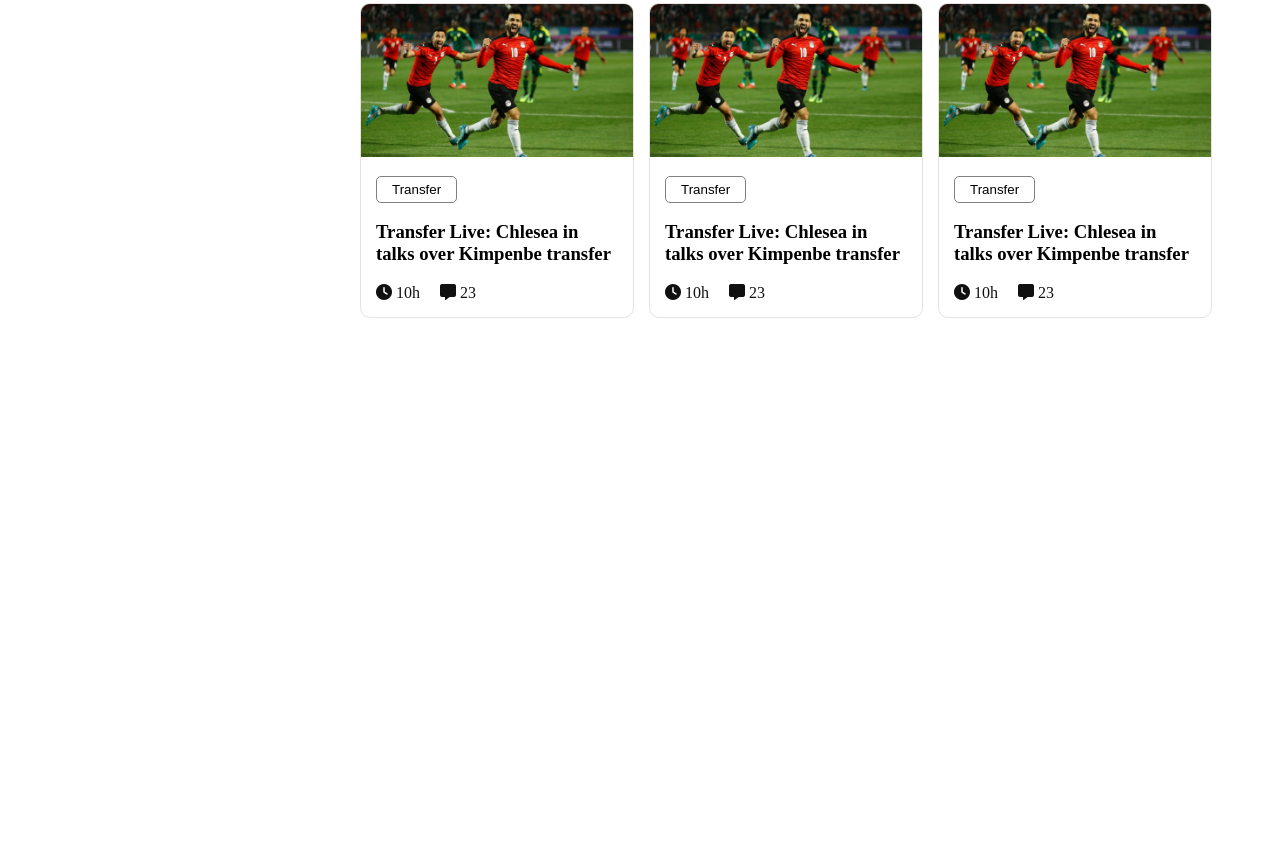
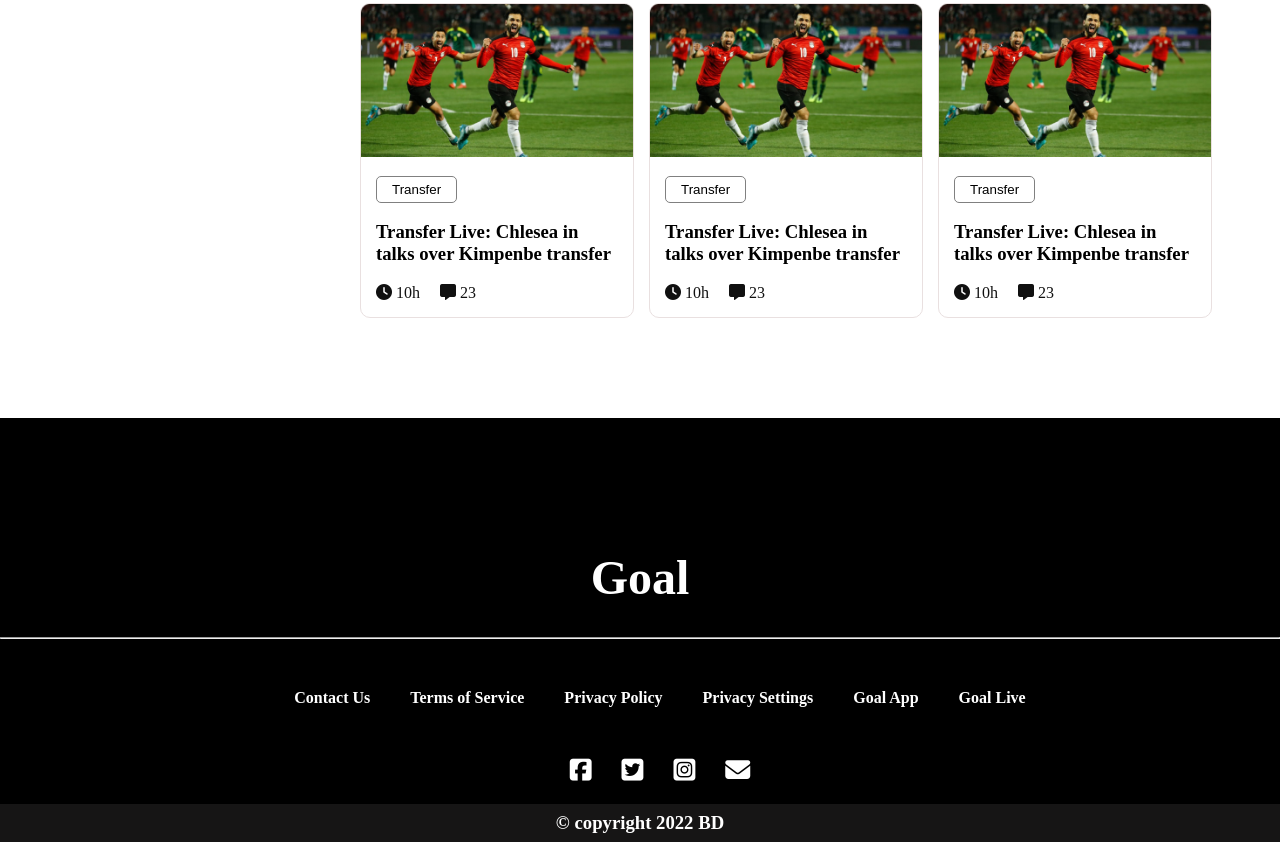
Before and after one commit to nasar06/world-cup-main2, a plain HTML site: page index.html in a window 1280 px wide. Shown: the part 1266-2127 px from the top of the page. Before the commit the page ends 1684 px from the top, so only its background shows below. Drawn offline with Linux system fonts and the light colour scheme.

Commit message:
Footer Added

```diff
--- a/index.html
+++ b/index.html
@@ -162,6 +162,33 @@
     </main>
 
     <!--------Footer-area start------>
+    <footer>
+        <div class="footer-content">
+            <h1>Goal</h1>
+            <hr>
+            <div class="footer-menu">
+                <ul>
+                    <li><a href="">Contact Us</a></li>
+                    <li><a href="">Terms of Service </a></li>
+                    <li><a href="">Privacy Policy</a></li>
+                    <li><a href="">Privacy Settings</a></li>
+                    <li><a href="">Goal App</a></li>
+                    <li><a href="">Goal Live</a></li>
+                </ul>
+            </div>
+            <div class="footer-media">
+                <ul>
+                    <li><a href="https://www.facebook.com/"><i class="fa-brands fa-facebook-square"></i></a></li>
+                    <li><a href="https://twitter.com/i/flow/login"><i class="fa-brands fa-twitter-square"></i></a></li>
+                    <li><a href="https://www.instagram.com/"><i class="fa-brands fa-instagram-square"></i></a></li>
+                    <li><a href="https://mail.google.com/"><i class="fa-solid fa-envelope"></i></a></li>
+                </ul>
+            </div>
+            <div class="copy-right">
+                <h3>© copyright 2022 BD</h3>
+            </div>
+        </div>
+    </footer>
     <!--------Footer-area End------>
 </body>
 
--- a/stylesheets/style.css
+++ b/stylesheets/style.css
@@ -62,19 +62,27 @@ header {
     border-radius: 5px;
 }
 
+.aside-menu ul :nth-child(3) {
+    background-color: red;
+    color: white;
+}
+
+.aside-menu ul :nth-child(3) a {
+    color: white;
+}
+
 .aside-menu li {
     list-style: none;
     margin-bottom: 24px;
     text-align: center;
     width: 143px;
-    background-color: red;
+    background-color: white;
     padding: 13px 5px;
-    color: white;
     border-radius: 5px;
 }
 
 .aside-menu a {
-    color: white;
+    color: black;
     text-decoration: none;
     font-weight: 700;
 }
@@ -114,4 +122,67 @@ header {
 /*--------Blog-area End------*/
 
 /*--------Footer-area start------*/
+footer {
+    text-align: center;
+    background-color: black;
+}
+
+.footer-content {
+    padding-top: 100px;
+}
+
+footer h1 {
+    font-size: 48px;
+    color: white;
+}
+
+.footer-menu {
+    margin-top: 50px;
+}
+
+.footer-menu ul {
+    display: flex;
+    justify-content: center;
+}
+
+.footer-menu ul li {
+    list-style: none;
+}
+
+.footer-menu ul li a {
+    text-decoration: none;
+    padding: 10px 20px;
+    color: white;
+    font-weight: 600;
+}
+
+
+.footer-media {
+    margin-top: 50px;
+}
+
+.footer-media ul {
+    display: flex;
+    justify-content: center;
+}
+
+.footer-media ul li {
+    list-style: none;
+}
+
+.footer-media ul li a {
+    color: white;
+    padding: 15px;
+    font-size: 25px;
+}
+
+.copy-right {
+    background-color: #161515;
+}
+
+.copy-right h3 {
+    color: white;
+    padding: 8px;
+}
+
 /*--------Footer-area End------*/
```
